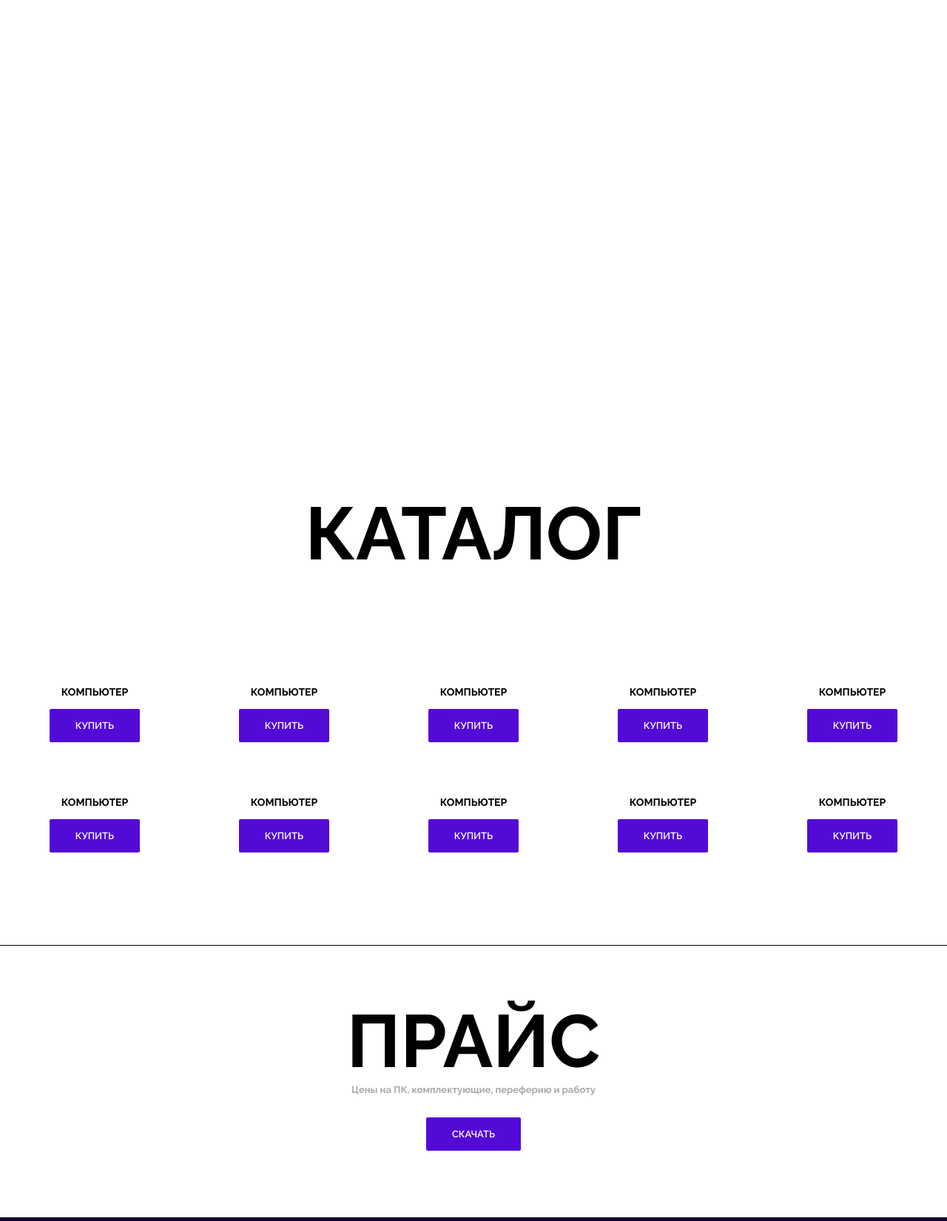
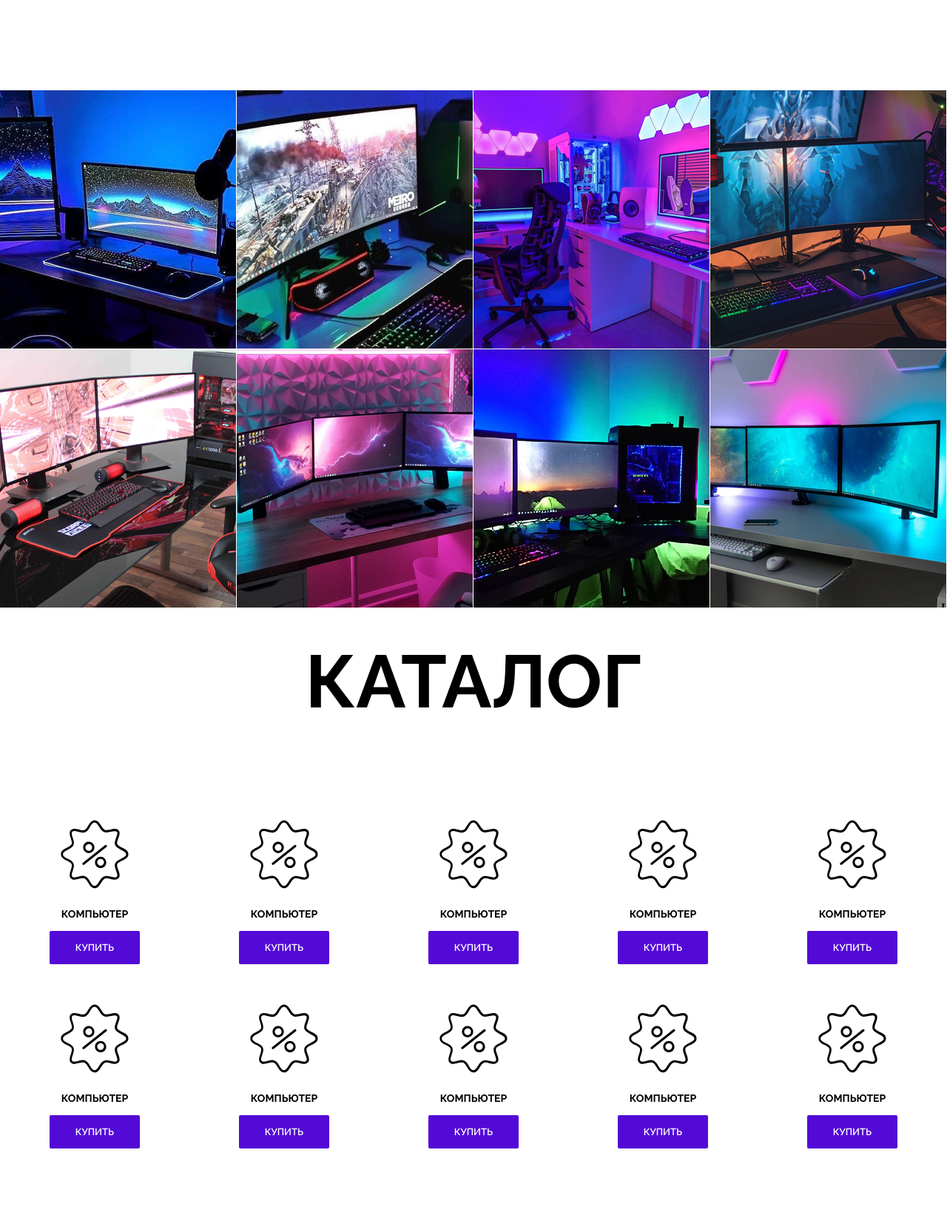
Before and after one commit to PhoenixSUSU/SuperPC, a plain HTML site: page index.html in a window 1280 px wide. Shown: the part 1676-3326 px from the top of the page at 74% size. Drawn offline with nearby package versions, Linux system fonts and the light colour scheme; files whose address does not match are found by name.

Commit message:
изменение ссылок

```diff
--- a/index.html
+++ b/index.html
@@ -41,7 +41,7 @@
             ЗАПИШИСЬ НА БЕСПЛАТНУЮ
             КОНСУЛЬТАЦИЮ!</h1>
 
-            <form action="file:///C:/Users/admin/Desktop/WEB/Code/index.html" method="post" class="intro__subscription">
+            <form method="post" class="intro__subscription">
                 <div class="subscription__inner">
                     <input type="email" class="subscription__email" placeholder="Введите свой email." required id="subscription-email">
                 </div>
@@ -58,37 +58,37 @@
 <div id="nav1" class="container">
     <div class="advantages">
         <div class="advantages__item">
-            <img class="advantages__icon" src="img/advantages/adv-1.svg" alt="">
+            <img class="advantages__icon" src="adv-1.svg" alt="">
             <h4 class="advantages__title">КАЧЕСТВО</h4>
             <div class="advantages__text">Lorem ipsum dolor sit amet, consectetur adipisicing elit. Quasi nobis recusandae, accusantium sed tempore, minima quibusdam quo rem quam ab molestias doloribus fuga harum. Expedita nulla minus non numquam quam.</div>
         </div>
 
         <div class="advantages__item">
-            <img class="advantages__icon" src="img/advantages/adv-2.svg" alt="">
+            <img class="advantages__icon" src="adv-2.svg" alt="">
             <h4 class="advantages__title">СКОРОСТЬ</h4>
             <div class="advantages__text">Lorem ipsum dolor sit amet, consectetur adipisicing elit. Quasi nobis recusandae, accusantium sed tempore, minima quibusdam quo rem quam ab molestias doloribus fuga harum. Expedita nulla minus non numquam quam.</div>
         </div>
 
         <div class="advantages__item">
-            <img class="advantages__icon" src="img/advantages/adv-3.svg" alt="">
+            <img class="advantages__icon" src="adv-3.svg" alt="">
             <h4 class="advantages__title">ГАРАНТИЯ</h4>
             <div class="advantages__text">Lorem ipsum dolor sit amet, consectetur adipisicing elit. Quasi nobis recusandae, accusantium sed tempore, minima quibusdam quo rem quam ab molestias doloribus fuga harum. Expedita nulla minus non numquam quam.</div>
         </div>
 
         <div class="advantages__item">
-            <img class="advantages__icon" src="img/advantages/adv-4.svg" alt="">
+            <img class="advantages__icon" src="adv-4.svg" alt="">
             <h4 class="advantages__title">СЕРТИФИЦИРОВАННЫЕ МАСТЕРА</h4>
             <div class="advantages__text">Lorem ipsum dolor sit amet, consectetur adipisicing elit. Quasi nobis recusandae, accusantium sed tempore, minima quibusdam quo rem quam ab molestias doloribus fuga harum. Expedita nulla minus non numquam quam.</div>
         </div>
 
         <div class="advantages__item">
-            <img class="advantages__icon" src="img/advantages/adv-5.svg" alt="">
+            <img class="advantages__icon" src="iadv-5.svg" alt="">
             <h4 class="advantages__title">МЕСТОПОЛОЖЕНИЕ</h4>
             <div class="advantages__text">Lorem ipsum dolor sit amet, consectetur adipisicing elit. Quasi nobis recusandae, accusantium sed tempore, minima quibusdam quo rem quam ab molestias doloribus fuga harum. Expedita nulla minus non numquam quam.</div>
         </div>
 
         <div class="advantages__item">
-            <img class="advantages__icon" src="img/advantages/adv-6.svg" alt="">
+            <img class="advantages__icon" src="/adv-6.svg" alt="">
             <h4 class="advantages__title">ОБСЛУЖИВАНИЕ</h4>
             <div class="advantages__text">Lorem ipsum dolor sit amet, consectetur adipisicing elit. Quasi nobis recusandae, accusantium sed tempore, minima quibusdam quo rem quam ab molestias doloribus fuga harum. Expedita nulla minus non numquam quam.</div>
         </div>
@@ -99,28 +99,28 @@
 <!--Works-->
 <div id="nav3" class="works">
     <div class="works__item">
-        <img class="works__photo" src="img/works/work-1.jpg" alt="">
+        <img class="works__photo" src="work-1.jpg" alt="">
     </div>
     <div class="works__item">
-        <img class="works__photo" src="img/works/work-2.jpg" alt="">
+        <img class="works__photo" src="work-2.jpg" alt="">
     </div>
     <div class="works__item">
-        <img class="works__photo" src="img/works/work-3.jpg" alt="">
+        <img class="works__photo" src="work-3.jpg" alt="">
     </div>
     <div class="works__item">
-        <img class="works__photo" src="img/works/work-4.jpg" alt="">
+        <img class="works__photo" src="work-4.jpg" alt="">
     </div>
     <div class="works__item">
-        <img class="works__photo" src="img/works/work-5.jpg" alt="">
+        <img class="works__photo" src="work-5.jpg" alt="">
     </div>
     <div class="works__item">
-        <img class="works__photo" src="img/works/work-6.jpg" alt="">
+        <img class="works__photo" src="work-6.jpg" alt="">
     </div>
     <div class="works__item">
-        <img class="works__photo" src="img/works/work-7.jpg" alt="">
+        <img class="works__photo" src="work-7.jpg" alt="">
     </div>
     <div class="works__item">
-        <img class="works__photo" src="img/works/work-8.jpg" alt="">
+        <img class="works__photo" src="work-8.jpg" alt="">
     </div>
 </div>
 
@@ -131,52 +131,52 @@
     </div>
     <div class="catalog">
         <div class="catalog__item">
-            <img class="catalog__icon" src="img/catalog/product-1.svg" alt="">
+            <img class="catalog__icon" src="product-1.svg" alt="">
             <h4 class="catalog__title">Компьютер</h4>
             <button class="catalog__button btn" type="button">Купить</button>
         </div>
         <div class="catalog__item">
-            <img class="catalog__icon" src="img/catalog/product-1.svg" alt="">
+            <img class="catalog__icon" src="product-1.svg" alt="">
             <h4 class="catalog__title">Компьютер</h4>
             <button class="catalog__button btn" type="button">Купить</button>
         </div>
         <div class="catalog__item">
-            <img class="catalog__icon" src="img/catalog/product-1.svg" alt="">
+            <img class="catalog__icon" src="product-1.svg" alt="">
             <h4 class="catalog__title">Компьютер</h4>
             <button class="catalog__button btn" type="button">Купить</button>
         </div>
         <div class="catalog__item">
-            <img class="catalog__icon" src="img/catalog/product-1.svg" alt="">
+            <img class="catalog__icon" src="product-1.svg" alt="">
             <h4 class="catalog__title">Компьютер</h4>
             <button class="catalog__button btn" type="button">Купить</button>
         </div>
         <div class="catalog__item">
-            <img class="catalog__icon" src="img/catalog/product-1.svg" alt="">
+            <img class="catalog__icon" src="product-1.svg" alt="">
             <h4 class="catalog__title">Компьютер</h4>
             <button class="catalog__button btn" type="button">Купить</button>
         </div>
         <div class="catalog__item">
-            <img class="catalog__icon" src="img/catalog/product-1.svg" alt="">
+            <img class="catalog__icon" src="product-1.svg" alt="">
             <h4 class="catalog__title">Компьютер</h4>
             <button class="catalog__button btn" type="button">Купить</button>
         </div>
         <div class="catalog__item">
-            <img class="catalog__icon" src="img/catalog/product-1.svg" alt="">
+            <img class="catalog__icon" src="product-1.svg" alt="">
             <h4 class="catalog__title">Компьютер</h4>
             <button class="catalog__button btn" type="button">Купить</button>
         </div>
         <div class="catalog__item">
-            <img class="catalog__icon" src="img/catalog/product-1.svg" alt="">
+            <img class="catalog__icon" src="product-1.svg" alt="">
             <h4 class="catalog__title">Компьютер</h4>
             <button class="catalog__button btn" type="button">Купить</button>
         </div>
         <div class="catalog__item">
-            <img class="catalog__icon" src="img/catalog/product-1.svg" alt="">
+            <img class="catalog__icon" src="product-1.svg" alt="">
             <h4 class="catalog__title">Компьютер</h4>
             <button class="catalog__button btn" type="button">Купить</button>
         </div>
         <div class="catalog__item">
-            <img class="catalog__icon" src="img/catalog/product-1.svg" alt="">
+            <img class="catalog__icon" src="product-1.svg" alt="">
             <h4 class="catalog__title">Компьютер</h4>
             <button class="catalog__button btn" type="button">Купить</button>
         </div>
```
